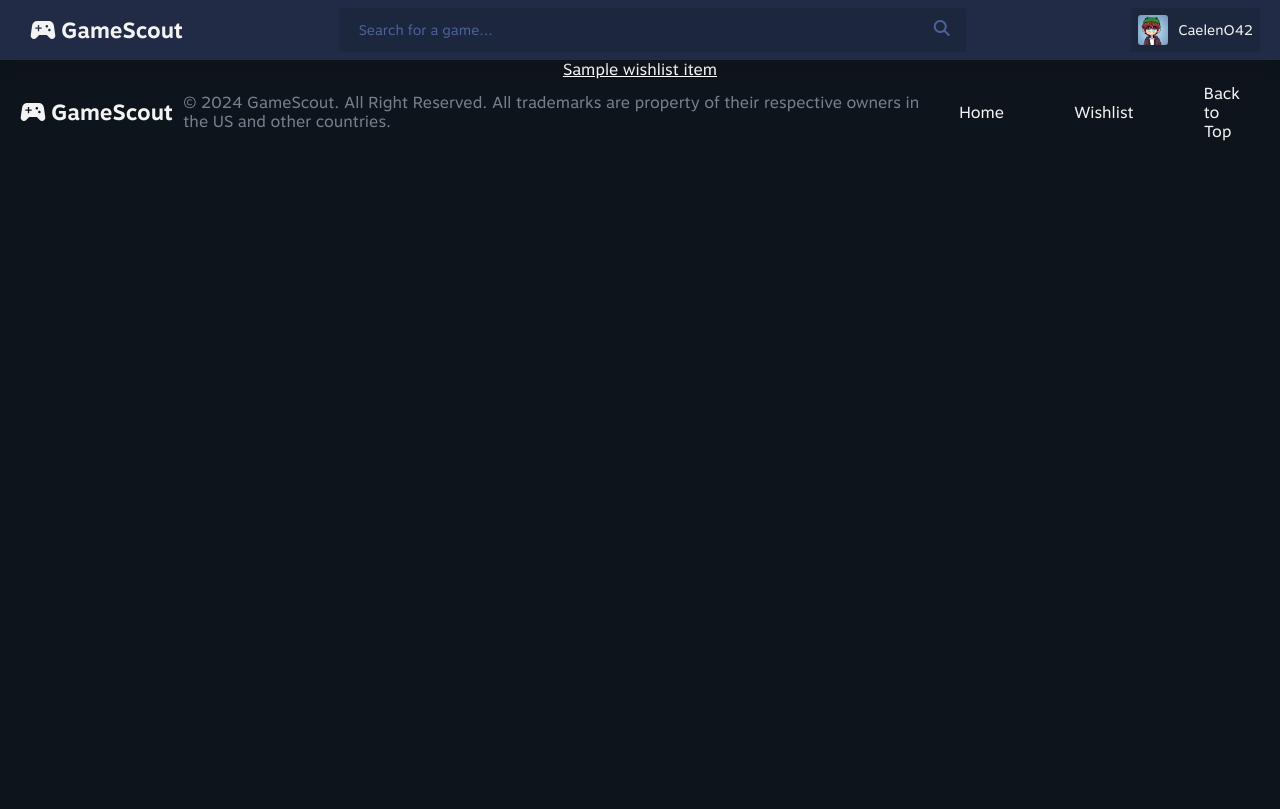
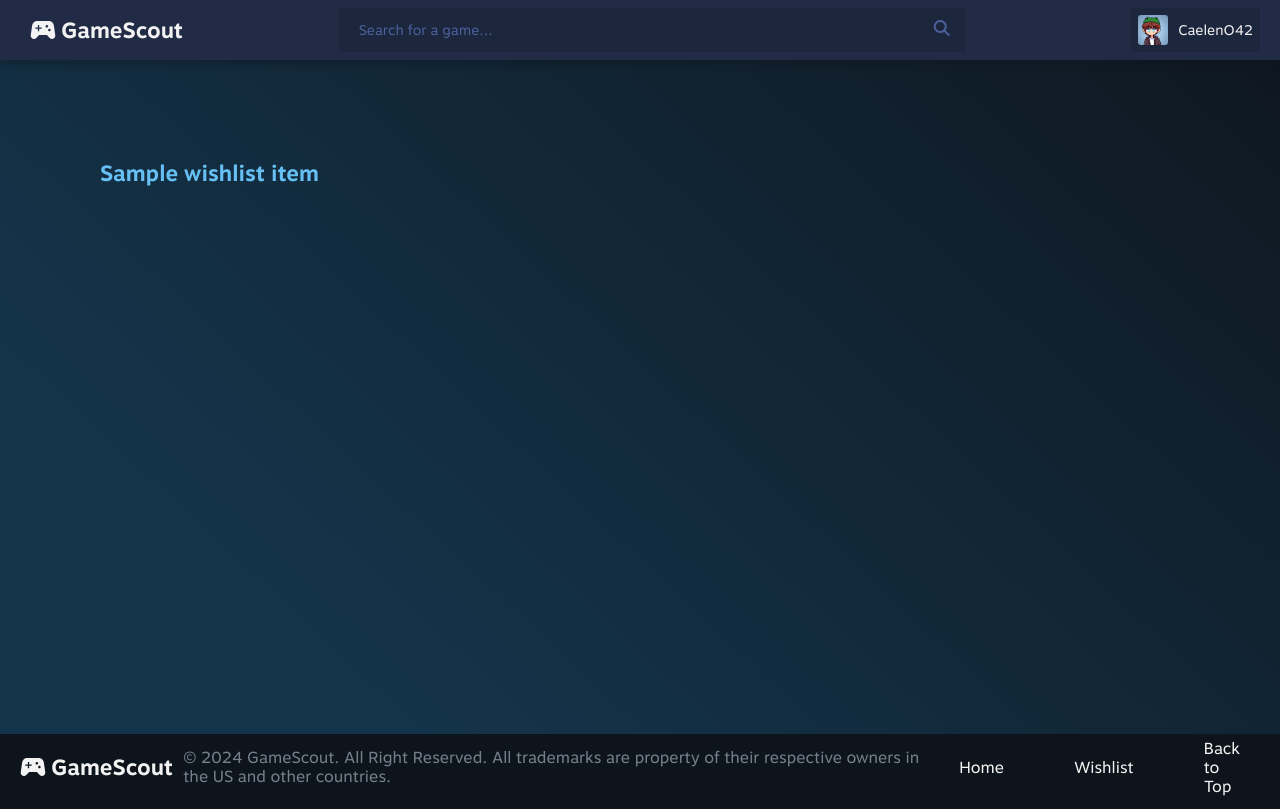
Before and after one commit to santi224m/GameScout, a Flask app: page /wishlist/ in a window 1280 px wide. Before the commit the page ends 141 px from the top, so only its background shows below. Run offline with Flask 3, Linux system fonts and the light colour scheme; a database or web service that is not in the repository returns one stand-in record (values such as "Sample title"); style sheets or scripts are compiled from the project's sources; some libraries are stand-ins or nearby versions.

Commit message:
Cosmetic Changes

```diff
--- a/src/static/js/wishlist_api.js
+++ b/src/static/js/wishlist_api.js
@@ -10,9 +10,7 @@ $('.wishlist').on("click", function() {
 $(document).ready(async function() {
   is_wishlisted = await is_game_wishlisted();
 
-  if (is_wishlisted) {
-    $('.wishlist').addClass("active");
-  }
+  if (is_wishlisted) $('.wishlist').addClass("active");
 });
 
 /*
--- a/src/static/styles/wishlist.scss
+++ b/src/static/styles/wishlist.scss
@@ -2,3 +2,24 @@
 @use "main" as *;
 
 // Styles
+section.content {
+  background: linear-gradient(223deg, #0E141B -9.34%, #14344B 79.71%);
+  display: flex;
+  flex-direction: column;
+  align-items: flex-start;
+  gap: 10px;
+  align-self: stretch;
+  height: calc(100vh - 60px - 66px);
+  padding: 100px;
+
+  a {
+    color: col(primary);
+    @include headingMedium();
+    text-decoration: none;
+    transition: 0.25s ease;
+
+    &:hover {
+      color: col(secondary);
+    }
+  }
+}
--- a/src/templates/index.html
+++ b/src/templates/index.html
@@ -5,5 +5,7 @@
 {% endblock %}
 
 {% block content %}
-<h1 style="color: #fff;">Home Page</h1>
+<section class="content">
+  <span>Home Page</span>
+</section>
 {% endblock %}
--- a/src/templates/wishlist/wishlist.html
+++ b/src/templates/wishlist/wishlist.html
@@ -1,11 +1,13 @@
 {% extends 'base.html' %}
 {% block title %}Wishlist{% endblock %}
 {% block style %}
-<link type="text/css" rel="stylesheet" href="{{ url_for('static', filename='styles/search.css') }}">
+<link type="text/css" rel="stylesheet" href="{{ url_for('static', filename='styles/wishlist.css') }}">
 {% endblock %}
 
 {% block content %}
-{% for (steamapp_id, title) in users_wishlist %}
-<a style="color: #fff;" href="/game/{{ steamapp_id }}">{{ title }}</a>
-{% endfor %}
+<section class="content">
+  {% for (steamapp_id, title) in users_wishlist %}
+  <a href="/game/{{ steamapp_id }}">{{ title }}</a>
+  {% endfor %}
+</section>
 {% endblock %}
--- a/src/utils/GameDetails.py
+++ b/src/utils/GameDetails.py
@@ -125,6 +125,7 @@ class GameDetails :
       redis_conn.set(steam_app_id, game_cache)
       HOUR_SECONDS = 3600
       redis_conn.expire(steam_app_id, HOUR_SECONDS)
+
 
   def update(self, steam_data, reviews_data, itad_data, hltb_data):
     """Update GameDetails with data from our various API's"""
```
Also changed, not shown: src/static/styles/home.scss (+15 -0 lines), src/static/styles/home.css, src/static/styles/wishlist.css.
